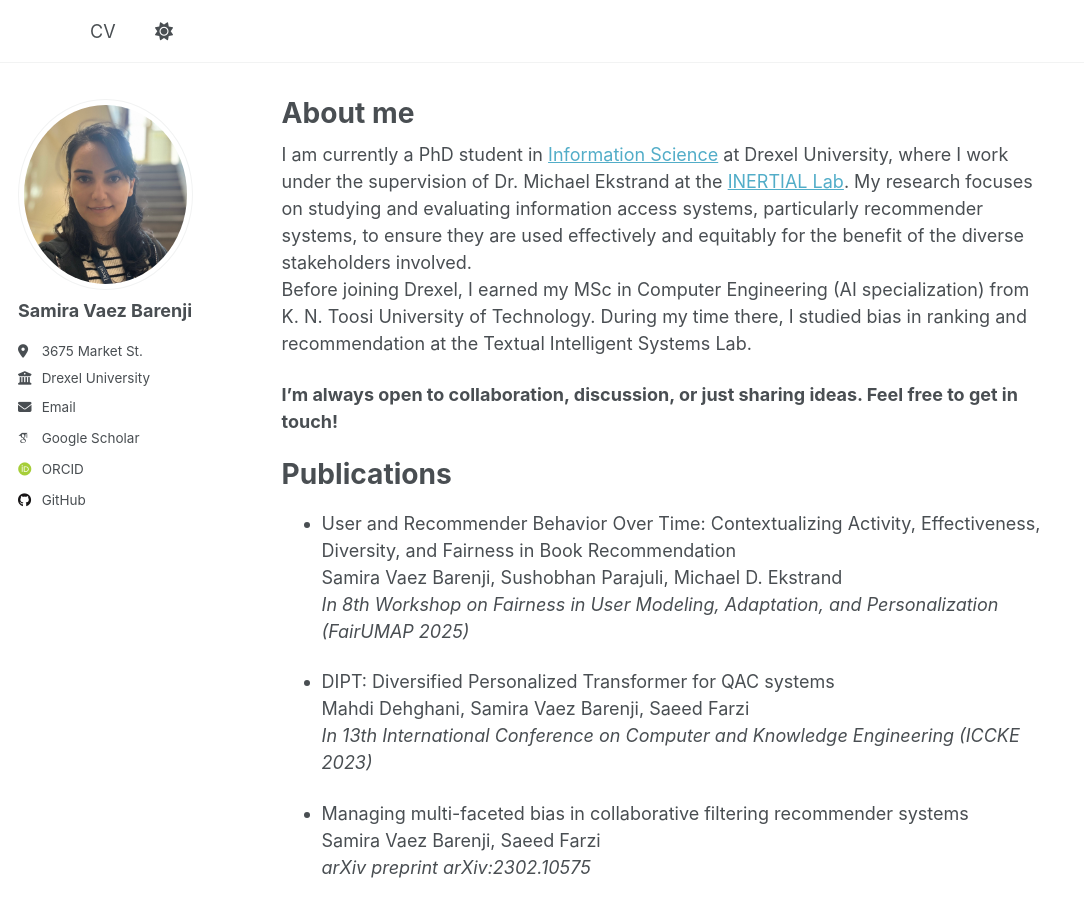
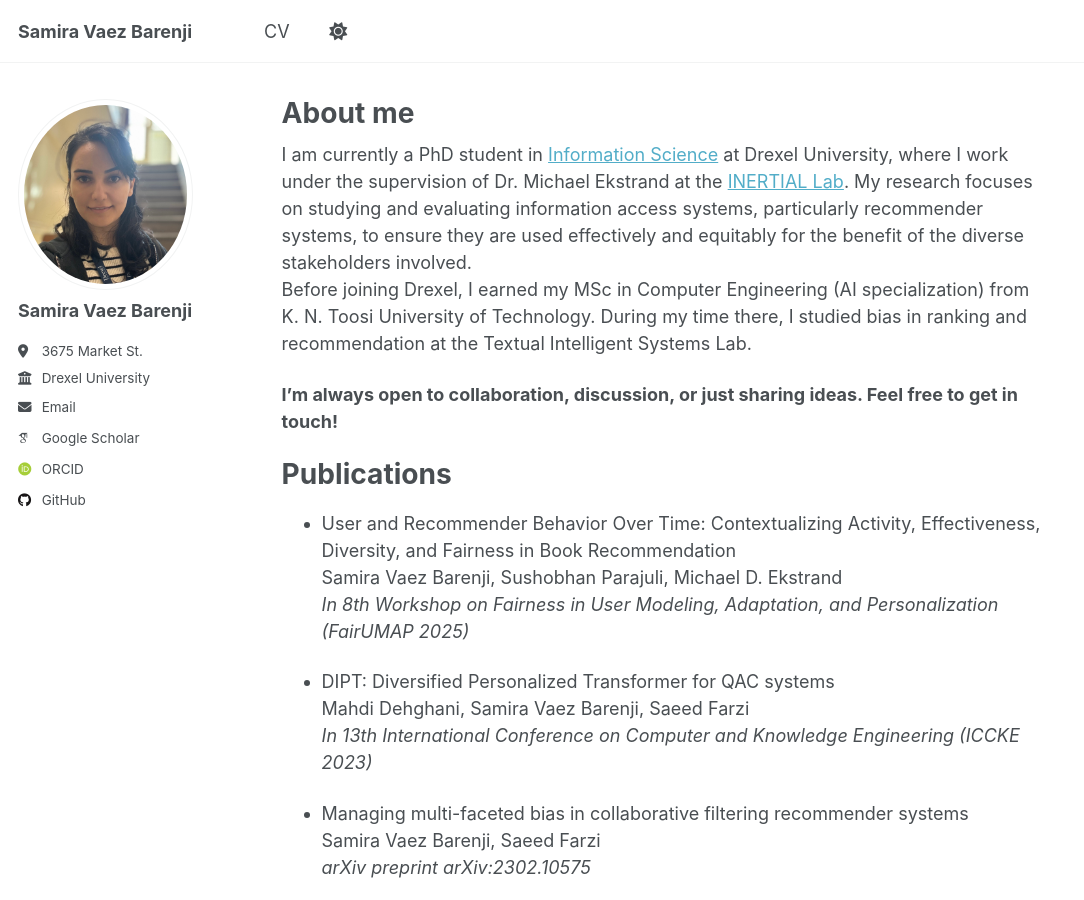
Before and after one commit to samiravaez/samiravaez.github.io, a Jekyll site: the page built from _pages/about.md, in a window 1280 px wide and 900 px high. Shown: the whole window, without its empty margins (0-1084 px from the left). Built offline with Jekyll 4.4.1, drawn with Linux system fonts in a browser that asks for light colours; some web fonts are replaced.

Commit message:
Update _config.yml

```diff
--- a/_config.yml
+++ b/_config.yml
@@ -9,7 +9,7 @@
 # Basic Site Settings
 locale                   : "en-US"
 site_theme               : "default"
-title                    : ""
+title                    : "Samira Vaez Barenji"
 title_separator          : "-"
 name                     : &name "Samira Vaez Barenji"
 description              : &description "personal description"
```
